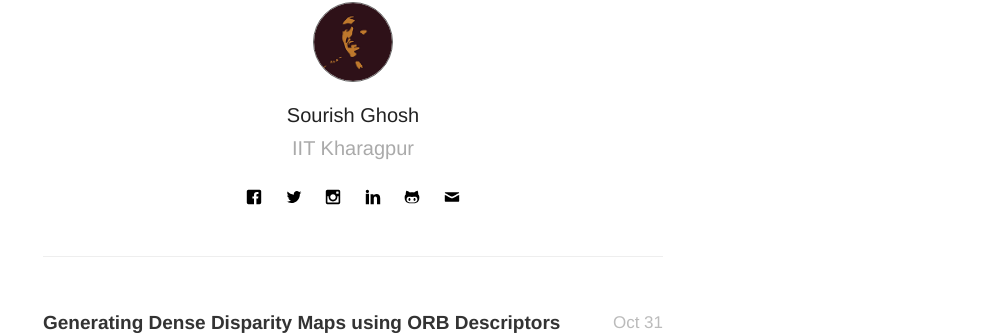
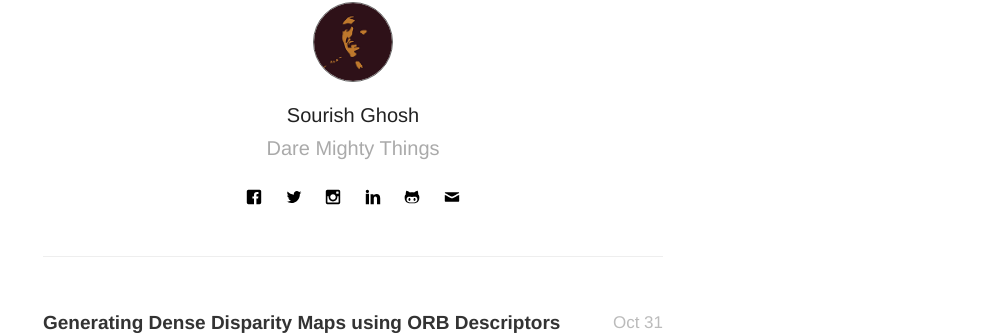
Before and after one commit to sourishg/sourishg.github.io, a Jekyll site: the page built from index.html, in a window 1280 px wide. Shown: the part 136-471 px from the top of the page, without its empty margins (287-1280 px from the left). Built offline with Jekyll 4.4.1, drawn with Linux system fonts in a browser that asks for light colours; nearby versions of some CDN libraries; the list of posts is cut into pages by our own code.

Commit message:
dare mighty things

```diff
--- a/_config.yml
+++ b/_config.yml
@@ -1,5 +1,5 @@
 name: Sourish Ghosh
-description: IIT Kharagpur
+description: Dare Mighty Things
 meta_description: "Sourish Ghosh is a student at IIT Kharagpur, majoring in Mathematics and Computing. His research interests lie in Robotics and Computer Vision."
 meta_tags: "sourish, ghosh, iit, kharagpur, robotics, computer vision"
 
```
